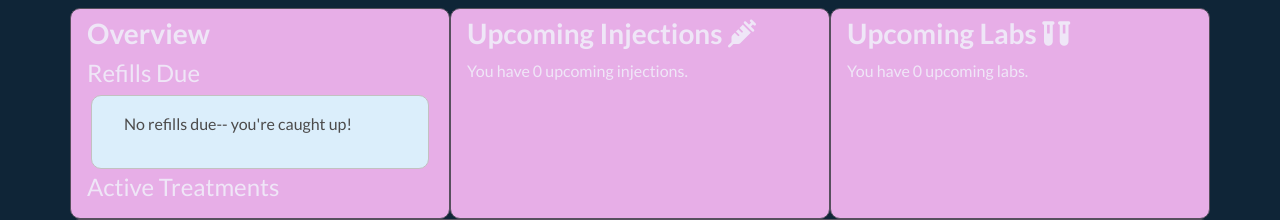
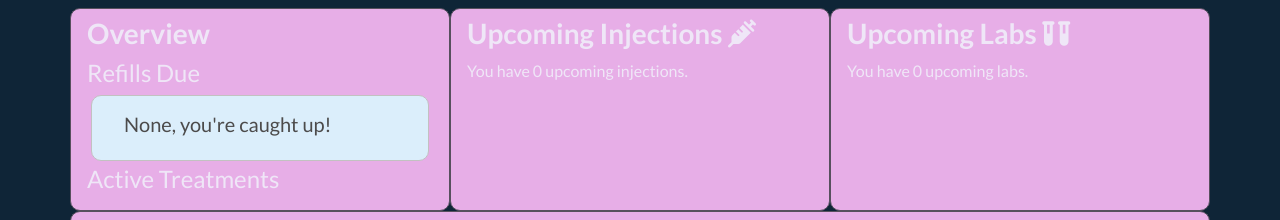
Before and after one commit to sarmini1/medhead, a Flask app: template shotstuff/templates/users/dashboard.html in a window 1280 px wide. Shown: the part 112-332 px from the top of the page. Run offline with Flask 2, Linux system fonts and the light colour scheme; the template is opened without the code that fills it, so the values that code supplies are empty; some libraries are stand-ins or nearby versions.

Commit message:
updated no refill header

```diff
--- a/shotstuff/templates/users/dashboard.html
+++ b/shotstuff/templates/users/dashboard.html
@@ -43,7 +43,7 @@
       {% else %}
 
         <li class="list-group-item">
-          <p>No refills due-- you're caught up!</p>
+          <h5>None, you're caught up!</h5>
         </li>
 
       {% endif %}
```
